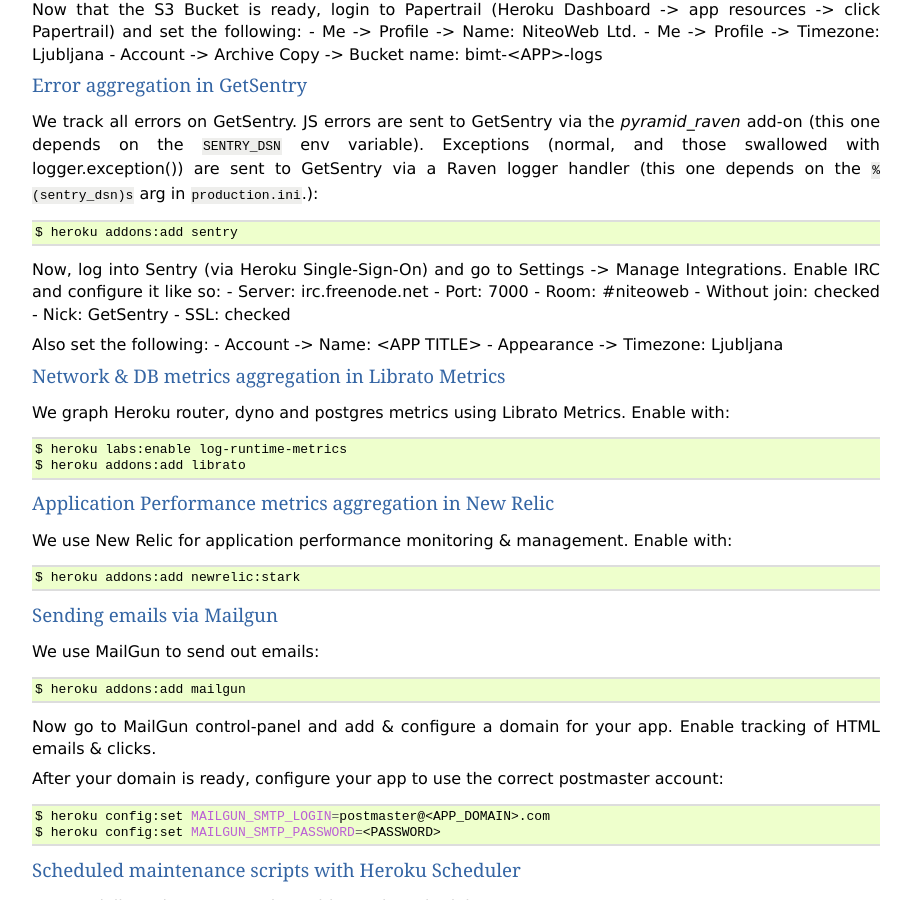
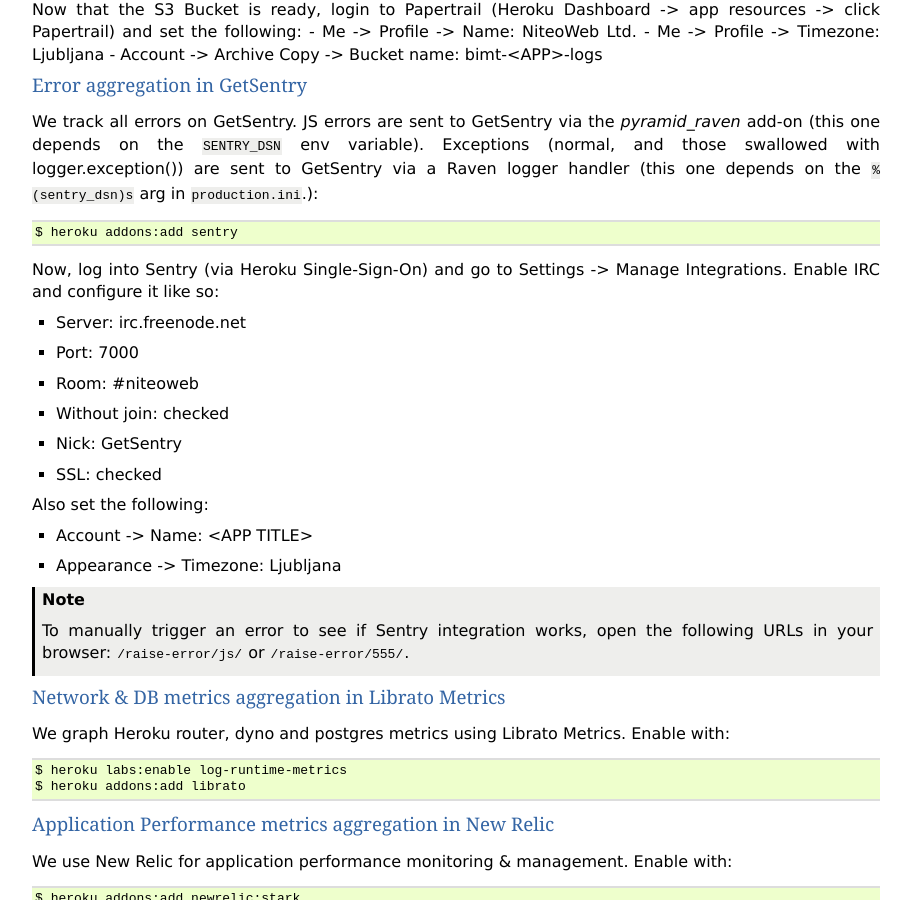
Before and after one commit to persho/pyramid_bimt, a Sphinx documentation site: the page built from docs/deploy.rst, in a window 1280 px wide and 900 px high, scrolled down 2936 px. Shown: the whole window, without its empty margins (48-959 px from the left). Built offline with Sphinx 7.4.7, drawn with Linux system fonts in a browser that asks for light colours.

Commit message:
more docs

```diff
--- a/docs/deploy.rst
+++ b/docs/deploy.rst
@@ -226,6 +226,7 @@
 
 Now, log into Sentry (via Heroku Single-Sign-On) and go to Settings -> Manage
 Integrations. Enable IRC and configure it like so:
+
 - Server: irc.freenode.net
 - Port: 7000
 - Room: #niteoweb
@@ -234,8 +235,15 @@
 - SSL: checked
 
 Also set the following:
+
 - Account -> Name: <APP TITLE>
 - Appearance -> Timezone: Ljubljana
+
+.. note::
+
+    To manually trigger an error to see if Sentry integration works, open the
+    following URLs in your browser: ``/raise-error/js/`` or
+    ``/raise-error/555/``.
 
 
 Network & DB metrics aggregation in Librato Metrics
```
